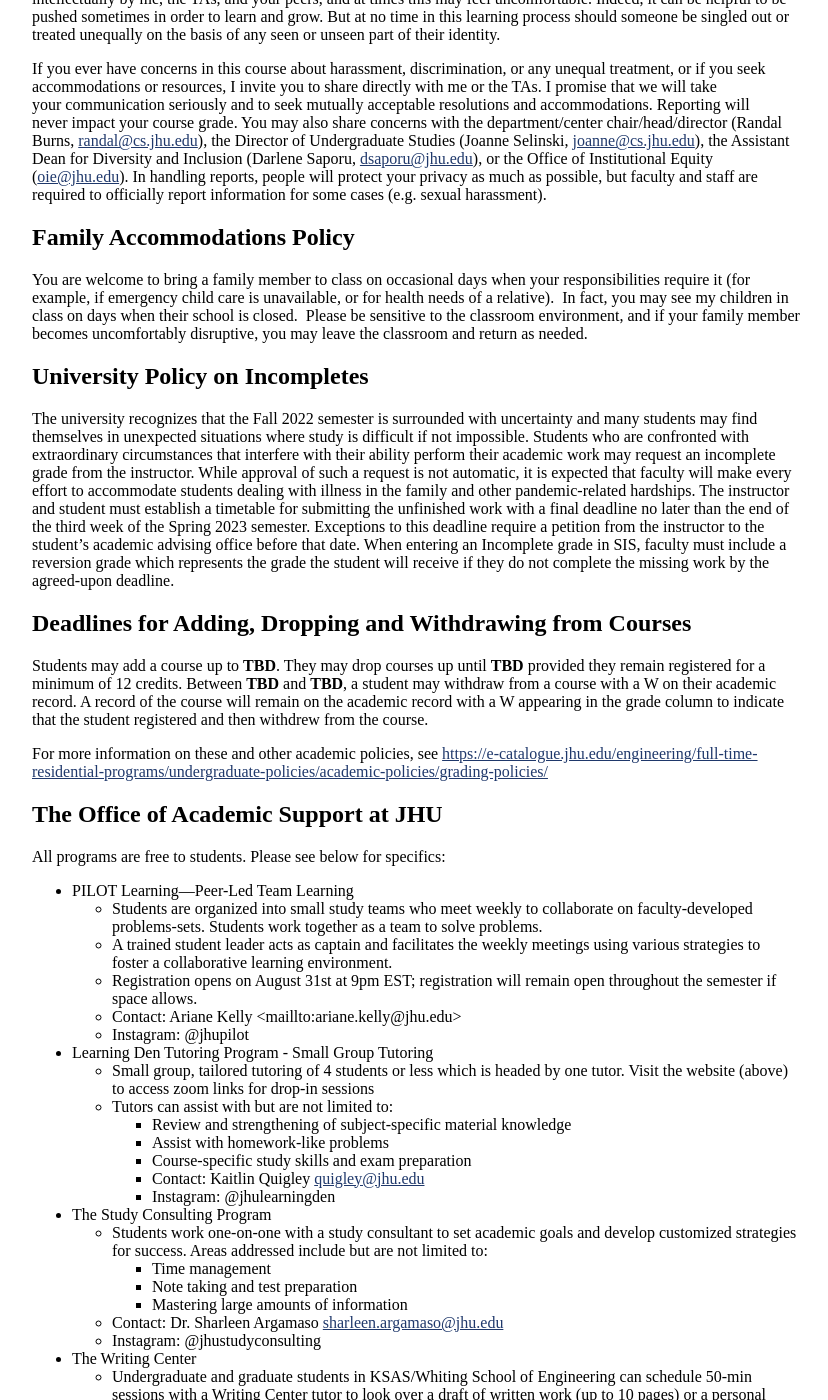
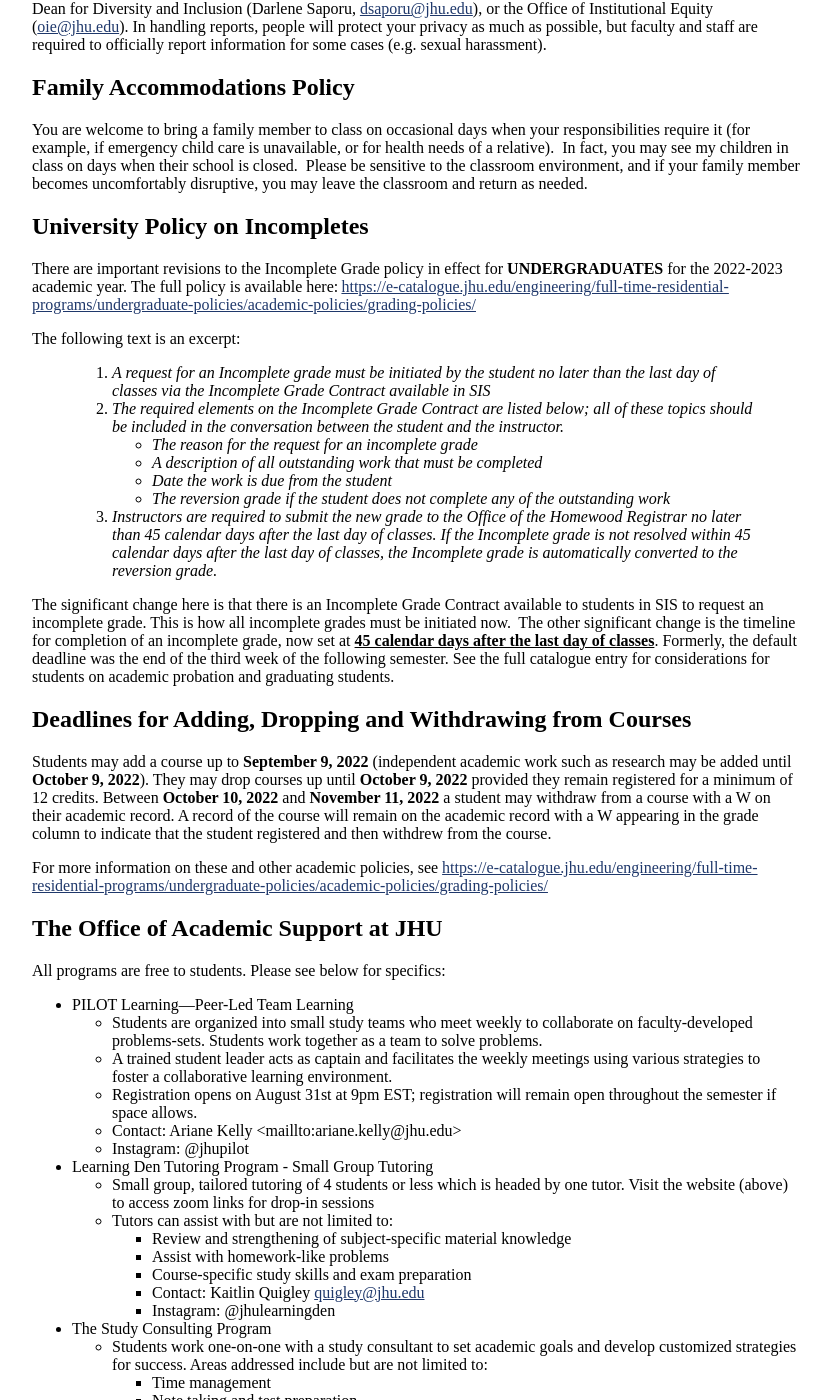
Before and after one commit to jhucsf/fall2022, a Jekyll site: the page built from syllabus.md, in a window 1280 px wide and 1400 px high, scrolled down 4359 px. Shown: the whole window, without its empty margins (224-1052 px from the left). Built offline with Jekyll 4.4.1, drawn with Linux system fonts in a browser that asks for light colours; some of the changed text lies outside the part shown.

Commit message:
add fall 2022 boilerplate

```diff
--- a/syllabus.md
+++ b/syllabus.md
@@ -202,25 +202,71 @@ the web at these sites:
 
 ## Personal Wellbeing
 
-- Because of the ongoing COVID-19 pandemic special requirements will be in effect this term, and these may vary during the term. Please keep updated with these at the following sites:
+* Because of the ongoing COVID-19 pandemic special requirements may
+  be in effect this term, and these may vary during the term. Please keep
+  updated with these at the following sites:
   * University information: <https://covidinfo.jhu.edu/>
   * Whiting School of Engineering information: <https://engineering.jhu.edu/covid-19/>
-
-- As of the start of the term all students, instructors and staff must complete health screening daily using the Prodensity app before coming to campus. <span style="text-decoration: underline;">Masks must be worn properly at all times while in the classroom and other indoor spaces.</span> Vaccination is required unless an exception has been granted by the university for health or religious reasons. Periodic asymptomatic testing may be required. Please follow the university guidance faithfully.
-
-- The Johns Hopkins COVID-19 Call Center (JHCCC), which can be reached at 443-287-8500 seven days a week from 7 a.m. to 7 p.m., supports all JHU students, faculty, and staff experiencing COVID-19 symptoms. Primarily intended for those currently within driving distance of Baltimore, the JHCCC will evaluate your symptoms, order testing if needed, and conduct contact investigation for those affiliates who test positive. More information on the JHCCC and testing is on the [coronavirus information website](https://covidinfo.jhu.edu/diagnostic-testing/johns-hopkins-covid-19-call-center/).
-
-- If you are sick please notify me by email so that we can make appropriate accommodations should this affect your ability to attend class, complete assignments, or participate in assessments. The [Student Health and Wellness Center](https://studentaffairs.jhu.edu/student-health/) is open and operational for primary care needs. If you would like to speak with a medical provider, please call 410-516-8270, and staff will determine an appropriate course of action. See also <https://studentaffairs.jhu.edu/student-life/student-outreach-support/absences-from-class/illness-note-policy/>
-
-- All students with disabilities who require accommodations for this course should contact me at their earliest convenience to discuss their specific needs. If you have a documented disability, you must be registered with the JHU Office for Student Disability Services (101 Shaffer Hall; 410-516-4720; <http://web.jhu.edu/disabilities/>) to receive accommodations.
-
-- Students who are struggling with anxiety, stress, depression or other mental health related concerns, please consider connecting with resources through the JHU Counseling Center. The Counseling Center will be providing services remotely to protect the health of students, staff, and communities. Please reach out to get connected and learn about service options based on where you are living this fall at 410-516-8278 and online at <http://studentaffairs.jhu.edu/counselingcenter/>.
-
-- Student Outreach & Support helps students manage physical and mental health concerns, personal and family emergencies, financial issues, and other obstacles that may arise during their college experience. Students can self-refer or refer a friend who may need extra support or help getting connected to resources. To connect with SOS, please visit this website: <https://studentaffairs.jhu.edu/student-life/student-outreach-support/> or email <deanofstudents@jhu.edu>, call 410-516-7857, or students can schedule to meet with a Case Manager by visiting the Student Outreach & Support website and filling out a referral form online.
+* COVID-19 vaccination a required unless an exception has been granted
+  by the university for health or religious reasons.
+* The Johns Hopkins COVID-19 Call Center (JHCCC), which
+  can be reached at 443-287-8500 seven days a week from 7
+  a.m. to 7 p.m., supports all JHU students, faculty, and
+  staff experiencing COVID-19 symptoms. Primarily intended
+  for those currently within driving distance of Baltimore, the
+  JHCCC will evaluate your symptoms, order testing if needed, and conduct
+  contact investigation for those affiliates who test positive. More
+  information on the JHCCC and testing is on the
+  [coronavirus information website](https://covidinfo.jhu.edu/health-safety/johns-hopkins-covid-19-call-center/).
+* If you are sick please notify me by email so that we
+  can make appropriate accommodations should this affect
+  your ability to attend class, complete assignments, or
+  participate in assessments. The [Student Health and Wellness
+  Center](https://studentaffairs.jhu.edu/student-health/) is
+  open and operational for primary care needs. If you would like
+  to speak with a medical provider, please call 410-516-8270, and
+  staff will determine an appropriate course of action. See also
+  <https://studentaffairs.jhu.edu/student-life/student-outreach-support/absences-from-class/illness-note-policy/>
+* All students with disabilities who require accommodations for this
+  course should contact me at their earliest convenience to discuss
+  their specific needs. If you have a documented disability, you must
+  be registered with the JHU Office for Student Disability Services
+  (101 Shaffer Hall; 410-516-4720; <http://web.jhu.edu/disabilities/>)
+  to receive accommodations.
+* Students who are struggling with anxiety, stress, depression or
+  other mental health related concerns, please consider connecting with
+  resources through the JHU Counseling Center. The Counseling Center
+  will be providing services remotely to protect the health of students,
+  staff, and communities. Please reach out to get connected and learn about
+  service options based on where you are living this fall at 410-516-8278
+  and online at <http://studentaffairs.jhu.edu/counselingcenter/>.
+* Student Outreach & Support helps students manage physical
+  and mental health concerns, personal and family emergencies,
+  financial issues, and other obstacles that may arise during
+  their college experience. Students can self-refer or refer a
+  friend who may need extra support or help getting connected
+  to resources. To connect with SOS, please visit this website:
+  <https://studentaffairs.jhu.edu/student-life/student-outreach-support/>
+  or email [deanofstudents@jhu.edu](mailto:deanofstudents@jhu.edu),
+  call 410-516-7857, or students can schedule to meet with a Case Manager
+  by visiting the Student Outreach & Support website and filling out a
+  referral form online.
 
 ## Classroom Climate
 
-As your instructor, I am committed to creating a classroom environment that values the diversity of experiences and perspectives that all students bring. Everyone here has the right to be treated with dignity and respect. I believe fostering an inclusive climate is important because research and my experience show that students who interact with peers who are different from themselves learn new things and experience tangible educational outcomes. Please join me in creating a welcoming and vibrant classroom climate. Note that you should expect to be challenged intellectually by me, the TAs, and your peers, and at times this may feel uncomfortable. Indeed, it can be helpful to be pushed sometimes in order to learn and grow. But at no time in this learning process should someone be singled out or treated unequally on the basis of any seen or unseen part of their identity.
+As your instructor, I am committed to creating a classroom environment
+that values the diversity of experiences and perspectives that all
+students bring. Everyone here has the right to be treated with dignity
+and respect. I believe fostering an inclusive climate is important
+because research and my experience show that students who interact
+with peers who are different from themselves learn new things and
+experience tangible educational outcomes. Please join me in creating a
+welcoming and vibrant classroom climate. Note that you should expect
+to be challenged intellectually by me, the TAs, and your peers, and
+at times this may feel uncomfortable. Indeed, it can be helpful to be
+pushed sometimes in order to learn and grow. But at no time in this
+learning process should someone be singled out or treated unequally on
+the basis of any seen or unseen part of their identity.
 
 If you ever have concerns in this course about
 harassment, discrimination, or any unequal treatment, or if you seek
@@ -248,34 +294,51 @@ and return as needed.
 
 ## University Policy on Incompletes
 
-The university recognizes that the Fall 2022 semester is surrounded
-with uncertainty and many students may find themselves in unexpected
-situations where study is difficult if not impossible. Students who are
-confronted with extraordinary circumstances that interfere with their
-ability perform their academic work may request an incomplete grade
-from the instructor. While approval of such a request is not automatic,
-it is expected that faculty will make every effort to accommodate
-students dealing with illness in the family and other pandemic-related
-hardships. The instructor and student must establish a timetable for
-submitting the unfinished work with a final deadline no later than the
-end of the third week of the Spring 2023 semester. Exceptions to this
-deadline require a petition from the instructor to the student’s
-academic advising office before that date. When entering an Incomplete
-grade in SIS, faculty must include a reversion grade which represents
-the grade the student will receive if they do not complete the missing
-work by the agreed-upon deadline.
+There are important revisions to the Incomplete Grade policy in effect
+for **UNDERGRADUATES** for the 2022-2023 academic year. The full policy is
+available here: <https://e-catalogue.jhu.edu/engineering/full-time-residential-programs/undergraduate-policies/academic-policies/grading-policies/>
+
+The following text is an excerpt:
+
+> 1. *A request for an Incomplete grade must be initiated by the student
+>    no later than the last day of classes via the Incomplete Grade Contract
+>    available in SIS*
+> 2. *The required elements on the Incomplete Grade Contract are listed
+>    below; all of these topics should be included in the conversation between
+>    the student and the instructor.*
+>   * *The reason for the request for an incomplete grade*
+>   * *A description of all outstanding work that must be completed*
+>   * *Date the work is due from the student*
+>   * *The reversion grade if the student does not complete any of the outstanding work*
+> 3. *Instructors are required to submit the new grade to the Office of
+>    the Homewood Registrar no later than 45 calendar days after the last day
+>    of classes. If the Incomplete grade is not resolved within 45 calendar
+>    days after the last day of classes, the Incomplete grade is automatically
+>    converted to the reversion grade.*
+
+
+The significant change here is that there is an Incomplete Grade Contract
+available to students in SIS to request an incomplete grade. This is how
+all incomplete grades must be initiated now.  The other significant
+change is the timeline for completion of an incomplete grade, now set at
+<b><span style="text-decoration: underline;">45 calendar days after the last
+day of classes</span></b>. Formerly, the default deadline was the end of the third week
+of the following semester. See the full catalogue entry for considerations
+for students on academic probation and graduating students.
 
 ## Deadlines for Adding, Dropping and Withdrawing from Courses
 
-Students may add a course up to **TBD**. They may drop courses
-up until **TBD** provided they remain registered for a minimum
-of 12 credits. Between **TBD** and **TBD**, a student may
-withdraw from a course with a W on their academic record. A record of
-the course will remain on the academic record with a W appearing in the
-grade column to indicate that the student registered and then withdrew
-from the course.
+Students may add a course up to **September 9, 2022** (independent academic
+work such as research may be added until **October 9, 2022**). They may
+drop courses up until **October 9, 2022** provided they remain registered
+for a minimum of 12 credits. Between **October 10, 2022** and **November 11,
+2022** a student may withdraw from a course with a W on their academic
+record. A record of the course will remain on the academic record with a
+W appearing in the grade column to indicate that the student registered
+and then withdrew from the course.
 
-For more information on these and other academic policies, see <https://e-catalogue.jhu.edu/engineering/full-time-residential-programs/undergraduate-policies/academic-policies/grading-policies/>
+For more information on these and other academic policies, see
+<https://e-catalogue.jhu.edu/engineering/full-time-residential-programs/undergraduate-policies/academic-policies/grading-policies/>
 
 ## The Office of Academic Support at JHU
 
```
